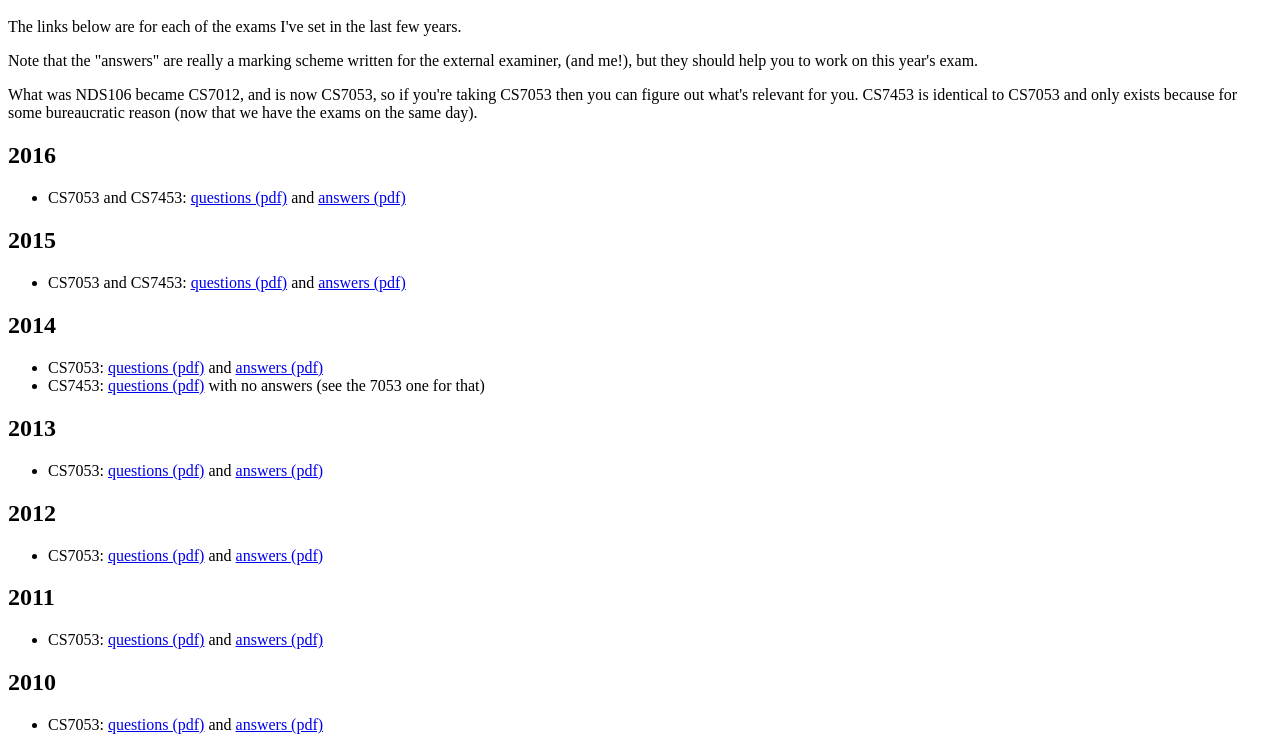
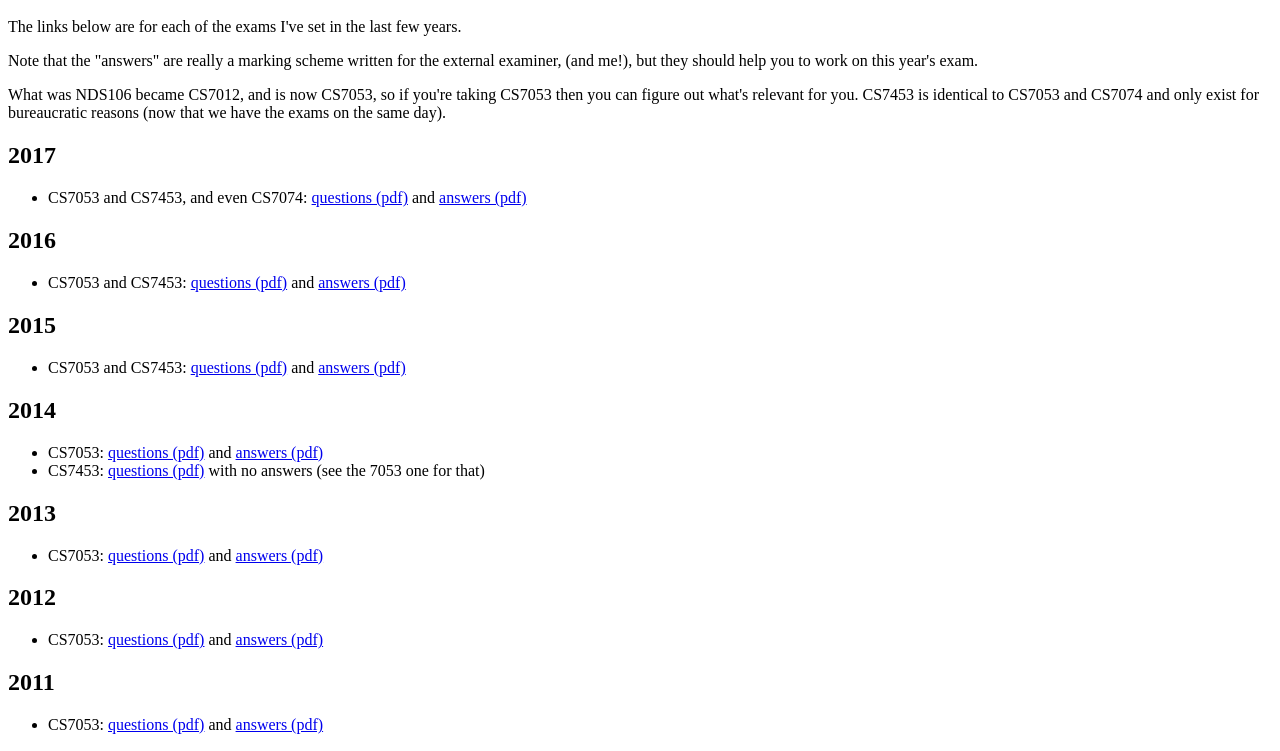
Before and after one commit to sftcd/old-exams, a plain HTML site: page index.html in a window 1280 px wide. Shown: the part 48-799 px from the top of the page. Drawn offline with Linux system fonts and the light colour scheme.

Commit message:
2017 exams added

```diff
--- a/index.html
+++ b/index.html
@@ -20,8 +20,16 @@ but they should help you to work on this year's exam.</p>
 
 <p>What was NDS106 became CS7012, and is now CS7053, so if you're taking CS7053
 then you can figure out what's relevant for you. CS7453 is identical to CS7053
-and only exists because for some bureaucratic reason (now that we have the
+and CS7074
+and only exist for bureaucratic reasons (now that we have the
 exams on the same day).</p>
+
+<h2>2017</h2>
+<ul>
+  <li>CS7053 and CS7453, and even CS7074: <a id="questions"
+    href="cs7053-2017-exam.pdf">questions (pdf)</a> and <a
+    href="cs7053-2017-exam-solutions.pdf">answers (pdf)</a></li>
+</ul>
 
 <h2>2016</h2>
 <ul>
```
Also changed, not shown: 2 other files.
